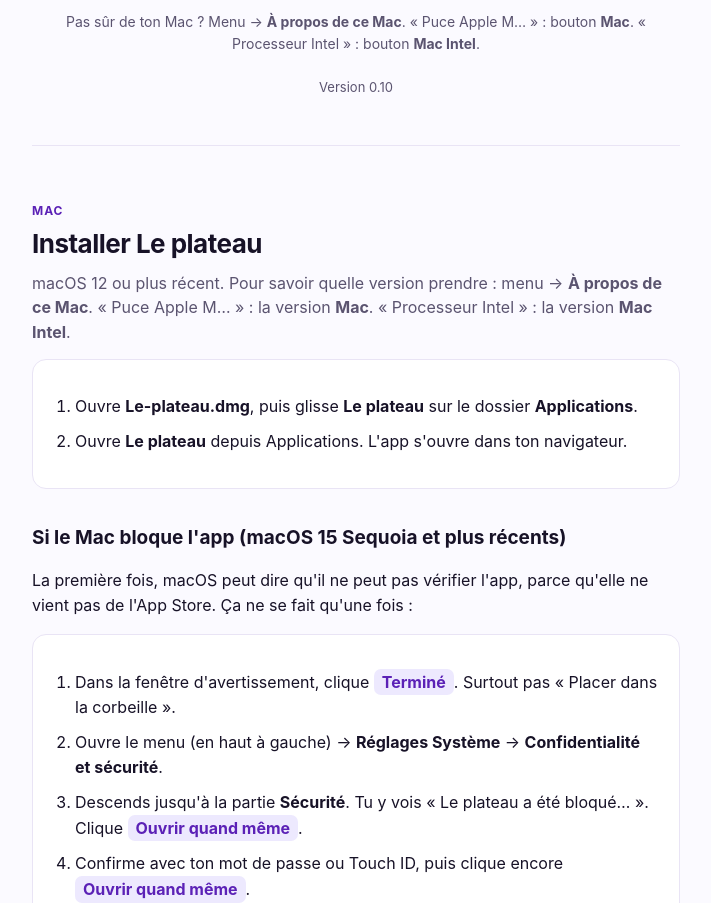
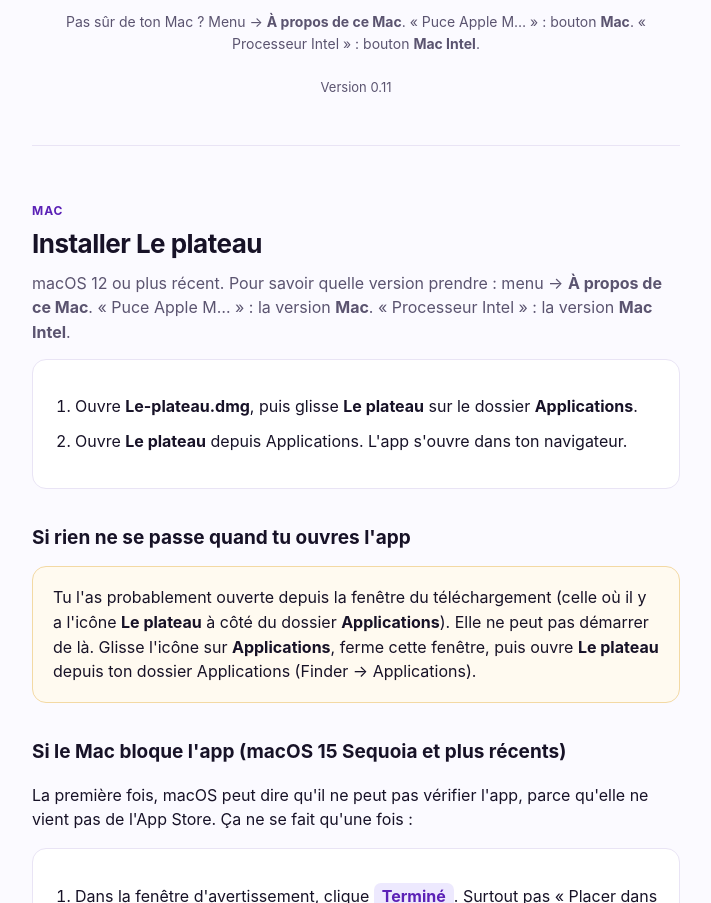
Before and after one commit to tilionaas/le-plateau, a plain HTML site: page index.html in a window 1280 px wide. Shown: the part 325-1228 px from the top of the page, without its empty margins (284-995 px from the left). Drawn offline with Linux system fonts and the light colour scheme.

Commit message:
Version 0.11

```diff
--- a/index.html
+++ b/index.html
@@ -61,7 +61,7 @@
     </div>
     <p class="pasSur">Pas sûr de ton Mac ? Menu  → <b>À propos de ce Mac</b>.
       « Puce Apple M… » : bouton <b>Mac</b>. « Processeur Intel » : bouton <b>Mac Intel</b>.</p>
-    <span class="ver">Version 0.10</span>
+    <span class="ver">Version 0.11</span>
   </div>
   <hr>
 <span class="os">Mac</span>
@@ -76,6 +76,14 @@ Pour savoir quelle version prendre : menu  → <b>À propos de ce Mac</b>.
   <li>Ouvre <b>Le-plateau.dmg</b>, puis glisse <b>Le plateau</b> sur le dossier <b>Applications</b>.</li>
   <li>Ouvre <b>Le plateau</b> depuis Applications. L'app s'ouvre dans ton navigateur.</li>
 </ol>
+</div>
+
+<h2>Si rien ne se passe quand tu ouvres l'app</h2>
+<div class="carte attention">
+Tu l'as probablement ouverte depuis la fenêtre du téléchargement (celle où il y a
+l'icône <b>Le plateau</b> à côté du dossier <b>Applications</b>). Elle ne peut pas
+démarrer de là. Glisse l'icône sur <b>Applications</b>, ferme cette fenêtre, puis
+ouvre <b>Le plateau</b> depuis ton dossier Applications (Finder → Applications).
 </div>
 
 <h2>Si le Mac bloque l'app (macOS 15 Sequoia et plus récents)</h2>
```
Also changed, not shown: notice.html (+8 -0 lines), version.json (+4 -4 lines), 2 other files.
